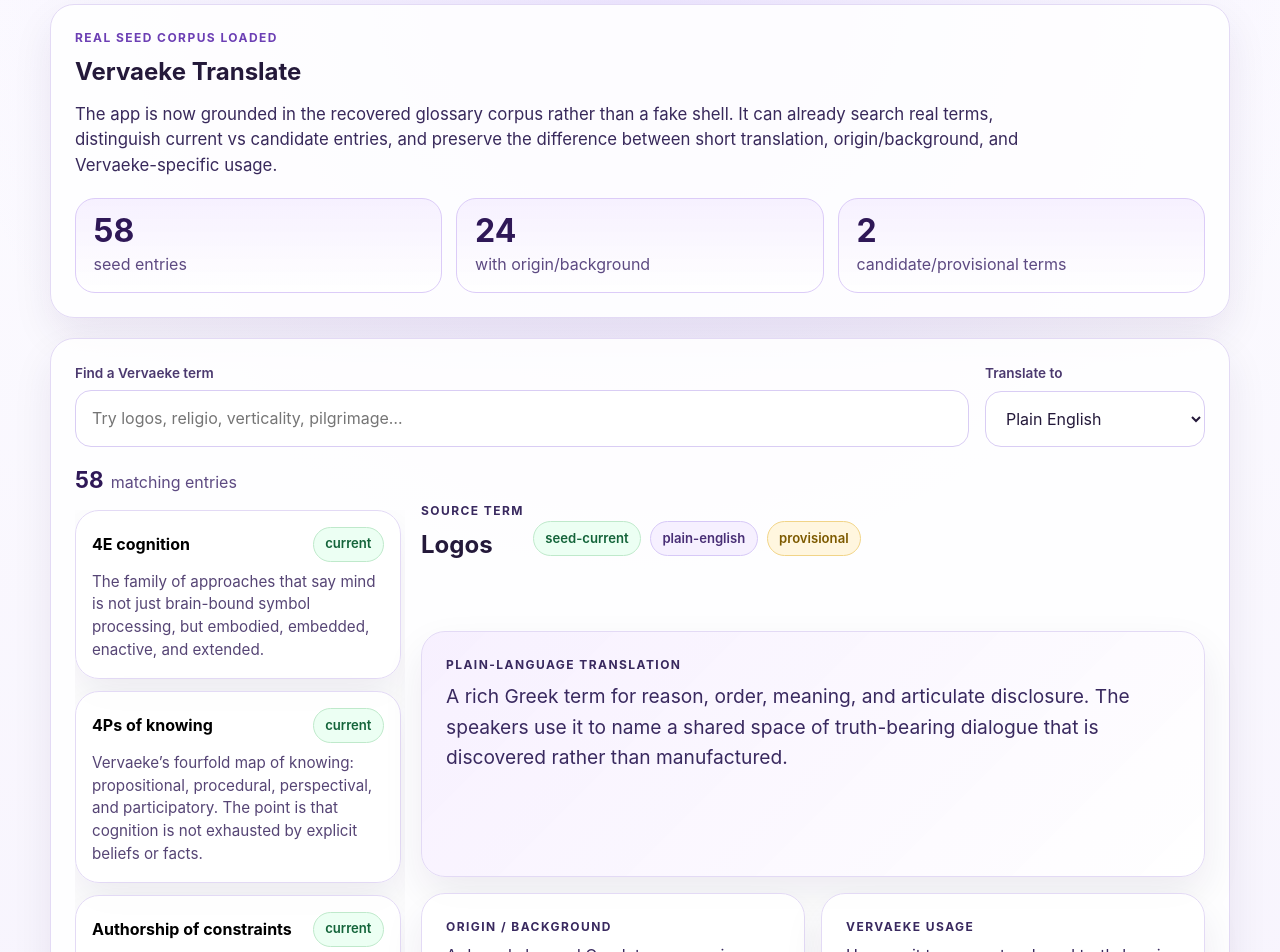
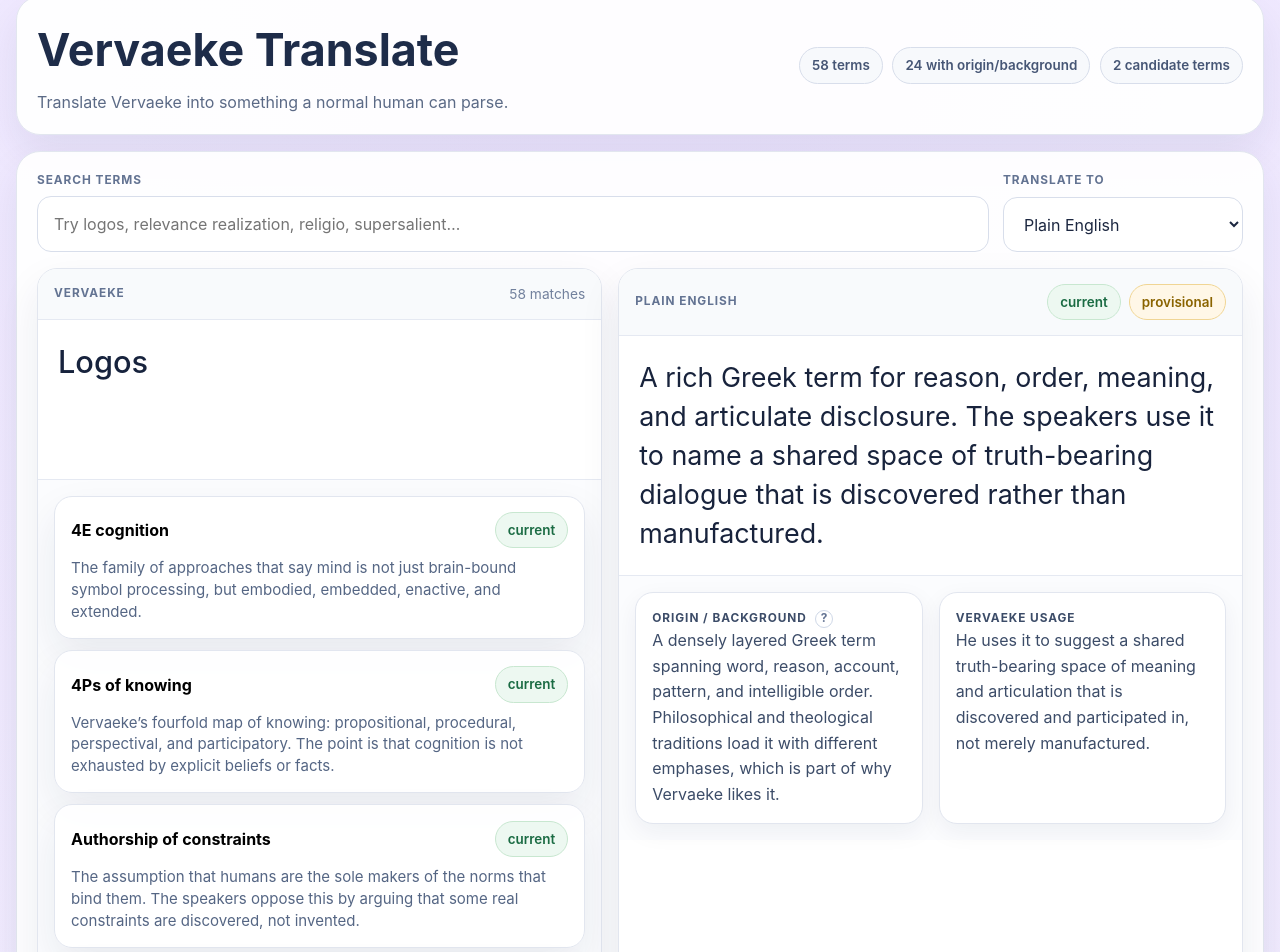
Before and after one commit to djinoz/vervaeke-translate, a React (Vite) app: page / in a window 1280 px wide. Shown: the part 36-988 px from the top of the page. Built offline with nearby package versions, Linux system fonts and the light colour scheme.

Commit message:
feat: redesign translator shell like google translate

```diff
--- a/src/App.css
+++ b/src/App.css
@@ -1,90 +1,81 @@
 .app-shell {
-  width: min(1180px, calc(100% - 2rem));
+  width: min(1280px, calc(100% - 2rem));
   margin: 0 auto;
-  padding: 2.5rem 0 4rem;
-  display: grid;
-  gap: 1.25rem;
-}
-
-.hero-card,
-.card,
-.translation-card,
-.term-button {
-  background: rgba(255, 255, 255, 0.88);
-  border: 1px solid #e3daf5;
-  border-radius: 24px;
-  box-shadow: 0 18px 40px rgba(41, 18, 78, 0.08);
-}
-
-.hero-card,
-.card,
-.translation-card {
-  padding: 1.5rem;
-}
-
-.hero-card {
-  display: grid;
-  gap: 1.25rem;
-}
-
-.eyebrow,
-.panel-label {
-  margin: 0 0 0.45rem;
-  text-transform: uppercase;
-  letter-spacing: 0.12em;
-  font-size: 0.75rem;
-  color: #6c3fb4;
-  font-weight: 700;
-}
-
-.hero-card h1,
-.card h2,
-.translation-header h2 {
-  margin: 0 0 0.75rem;
-}
-
-.lede {
-  margin: 0;
-  max-width: 60rem;
-  font-size: 1.05rem;
-  color: #38295b;
-}
-
-.hero-metrics {
-  display: grid;
-  grid-template-columns: repeat(3, minmax(0, 1fr));
-  gap: 0.9rem;
-}
-
-.hero-metrics article {
-  padding: 1rem 1.1rem;
-  border-radius: 20px;
-  background: linear-gradient(180deg, rgba(246, 240, 255, 0.95), rgba(255, 255, 255, 0.92));
-  border: 1px solid #dcccf8;
-}
-
-.hero-metrics strong {
-  display: block;
-  font-size: 2rem;
-  line-height: 1;
-  color: #2f1857;
-}
-
-.hero-metrics span {
-  display: block;
-  margin-top: 0.35rem;
-  color: #5d4a82;
-}
-
-.translator-shell {
+  padding: 2rem 0 4rem;
   display: grid;
   gap: 1rem;
 }
 
-.translator-toolbar {
+.app-header,
+.translate-card,
+.translate-window,
+.translation-surface,
+.term-button {
+  background: rgba(255, 255, 255, 0.94);
+  border: 1px solid #e2e6ef;
+  box-shadow: 0 18px 42px rgba(27, 42, 74, 0.08);
+}
+
+.app-header,
+.translate-card,
+.translation-surface {
+  border-radius: 24px;
+}
+
+.app-header,
+.translate-card {
+  padding: 1.25rem;
+}
+
+.app-header {
+  display: flex;
+  justify-content: space-between;
+  gap: 1rem;
+  align-items: center;
+}
+
+.app-header h1 {
+  margin: 0;
+  font-size: clamp(2rem, 4vw, 2.8rem);
+  color: #1e2c49;
+}
+
+.header-subtitle {
+  margin: 0.35rem 0 0;
+  color: #5b6a86;
+  font-size: 1rem;
+}
+
+.header-stats {
+  display: flex;
+  gap: 0.6rem;
+  flex-wrap: wrap;
+  justify-content: flex-end;
+}
+
+.header-stats span,
+.badge {
+  display: inline-flex;
+  align-items: center;
+  gap: 0.35rem;
+  padding: 0.45rem 0.75rem;
+  border-radius: 999px;
+  border: 1px solid #d8deeb;
+  background: #f7f9fc;
+  color: #465675;
+  font-size: 0.84rem;
+  font-weight: 600;
+}
+
+.translate-card {
   display: grid;
-  grid-template-columns: minmax(0, 1fr) 220px;
   gap: 1rem;
+}
+
+.translate-toolbar {
+  display: grid;
+  grid-template-columns: minmax(0, 1fr) 240px;
+  gap: 0.9rem;
 }
 
 .toolbar-field {
@@ -92,57 +83,88 @@
   gap: 0.4rem;
 }
 
-.toolbar-field span {
-  font-size: 0.85rem;
-  font-weight: 600;
-  color: #4b396f;
+.toolbar-field span,
+.panel-label,
+.window-label {
+  margin: 0;
+  text-transform: uppercase;
+  letter-spacing: 0.08em;
+  font-size: 0.74rem;
+  color: #637392;
+  font-weight: 700;
 }
 
 .toolbar-field input,
 .toolbar-field select {
   width: 100%;
-  border-radius: 16px;
-  border: 1px solid #d9cdf4;
-  background: rgba(255, 255, 255, 0.98);
+  border-radius: 14px;
+  border: 1px solid #d8deeb;
+  background: #fff;
   padding: 0.95rem 1rem;
   font: inherit;
-  color: #24193a;
+  color: #1c2740;
 }
 
-.translator-grid {
+.translate-windows {
   display: grid;
-  grid-template-columns: 330px minmax(0, 1fr);
+  grid-template-columns: minmax(320px, 0.95fr) minmax(420px, 1.05fr);
   gap: 1rem;
 }
 
-.term-list {
+.translate-window {
+  border-radius: 20px;
+  overflow: hidden;
   display: grid;
-  gap: 0.85rem;
+  grid-template-rows: auto auto 1fr;
+  min-height: 42rem;
 }
 
-.list-meta {
+.window-header {
   display: flex;
-  align-items: baseline;
-  gap: 0.45rem;
-  color: #5d4a82;
+  justify-content: space-between;
+  align-items: center;
+  gap: 0.75rem;
+  padding: 0.9rem 1rem;
+  border-bottom: 1px solid #e5e9f2;
+  background: #f8fafc;
 }
 
-.list-meta strong {
-  font-size: 1.4rem;
-  color: #2f1857;
+.window-meta {
+  color: #72819d;
+  font-size: 0.86rem;
+}
+
+.selected-source-term,
+.translation-surface.primary-surface {
+  min-height: 10rem;
+  display: flex;
+  align-items: flex-start;
+  justify-content: flex-start;
+  padding: 1.4rem 1.25rem;
+  font-size: clamp(1.5rem, 2.4vw, 2.1rem);
+  line-height: 1.3;
+  color: #17233d;
+  background: #fff;
+  border-bottom: 1px solid #e5e9f2;
+}
+
+.selected-source-term {
+  font-weight: 500;
 }
 
 .term-buttons {
   display: grid;
-  gap: 0.75rem;
-  max-height: 58rem;
+  gap: 0.7rem;
+  padding: 1rem;
+  align-content: start;
   overflow: auto;
-  padding-right: 0.25rem;
+  background: #fbfcfe;
 }
 
 .term-button {
   width: 100%;
-  padding: 1rem;
+  padding: 0.95rem 1rem;
+  border-radius: 18px;
   text-align: left;
   cursor: pointer;
   transition: transform 120ms ease, border-color 120ms ease, box-shadow 120ms ease;
@@ -151,17 +173,17 @@
 .term-button:hover,
 .term-button.active {
   transform: translateY(-1px);
-  border-color: #b992fb;
-  box-shadow: 0 16px 28px rgba(83, 43, 145, 0.14);
+  border-color: #adc2ea;
+  box-shadow: 0 12px 24px rgba(38, 72, 133, 0.12);
 }
 
 .term-button-head,
-.translation-header,
-.badge-stack {
+.badge-stack,
+.detail-heading-row {
   display: flex;
-  gap: 0.55rem;
+  align-items: center;
+  gap: 0.5rem;
   flex-wrap: wrap;
-  align-items: center;
 }
 
 .term-button-head {
@@ -171,115 +193,130 @@
 .term-button-copy {
   display: block;
   margin-top: 0.55rem;
-  color: #564575;
-  font-size: 0.95rem;
+  color: #556684;
+  font-size: 0.94rem;
+  line-height: 1.45;
 }
 
-.translation-panel {
-  display: grid;
-  gap: 1rem;
+.result-window {
+  grid-template-rows: auto auto auto 1fr;
+}
+
+.translation-surface {
+  border-radius: 0;
+  box-shadow: none;
+  border: 0;
+  background: #fff;
 }
 
 .translation-copy {
   margin: 0;
-  font-size: 1.2rem;
+  font-size: clamp(1.4rem, 2.1vw, 1.95rem);
+  line-height: 1.45;
+  color: #18233c;
+}
+
+.detail-grid {
+  display: grid;
+  grid-template-columns: repeat(2, minmax(0, 1fr));
+  gap: 1rem;
+  padding: 1rem;
+  background: #fbfcfe;
+}
+
+.detail-surface {
+  border: 1px solid #e2e6ef;
+  border-radius: 18px;
+  box-shadow: 0 8px 24px rgba(21, 38, 68, 0.06);
+  padding: 1rem;
+}
+
+.detail-surface p {
+  margin: 0;
+  color: #3c4c68;
   line-height: 1.6;
 }
 
-.translation-card.accent {
-  background: linear-gradient(135deg, rgba(247, 240, 255, 0.98), rgba(255, 255, 255, 0.95));
+.info-dot {
+  width: 1.15rem;
+  height: 1.15rem;
+  display: inline-flex;
+  align-items: center;
+  justify-content: center;
+  border-radius: 999px;
+  border: 1px solid #cfd8e7;
+  color: #637392;
+  font-size: 0.74rem;
+  font-weight: 700;
+  cursor: help;
+  background: #fff;
 }
 
-.detail-grid,
-.grid.two-up {
-  display: grid;
-  grid-template-columns: repeat(2, minmax(0, 1fr));
-  gap: 1rem;
+.notes-callout {
+  margin: 0 1rem 1rem;
+  padding: 0.85rem 1rem;
+  border-radius: 14px;
+  background: #f5f7fb;
+  border: 1px solid #dfe5f0;
+  color: #51627f;
 }
 
-.translation-card p,
-.card p {
-  margin-top: 0;
-  color: #39295f;
+.empty-state {
+  min-height: 16rem;
+  margin: 1rem;
+  border: 1px dashed #cfd8e7;
+  border-radius: 18px;
+  padding: 1rem;
 }
 
-.translation-card ul,
-.card ul,
-.card ol {
-  margin: 0.75rem 0 0;
-  padding-left: 1.2rem;
-}
-
-.translation-card li + li,
-.card li + li {
-  margin-top: 0.45rem;
-}
-
-.badge,
-.status-list code {
-  display: inline-flex;
-  align-items: center;
-  padding: 0.42rem 0.72rem;
-  border-radius: 999px;
-  border: 1px solid #d7c9f7;
-  font-size: 0.82rem;
-  font-weight: 600;
+.empty-state p {
+  color: #52627f;
+  line-height: 1.6;
 }
 
 .badge.current {
-  background: #ecfff3;
-  border-color: #bfe9cb;
-  color: #14643a;
+  background: #edf8f1;
+  border-color: #c8e7d0;
+  color: #1a6b43;
 }
 
 .badge.candidate,
 .badge.provisional {
-  background: #fff6df;
-  border-color: #f1d488;
-  color: #7d5a00;
+  background: #fff7e7;
+  border-color: #f0d594;
+  color: #8a6400;
 }
 
 .badge.grounded {
-  background: #eef5ff;
-  border-color: #cadbfd;
-  color: #254f9e;
+  background: #eef4ff;
+  border-color: #c9d8fb;
+  color: #2551a2;
 }
 
-.badge.blank,
-.badge.neutral {
-  background: #f6f0ff;
-  color: #492f76;
-}
-
-.status-list {
-  display: flex;
-  flex-wrap: wrap;
-  gap: 0.65rem;
-  margin-top: 1rem;
-}
-
-.notes-callout {
-  margin-bottom: 0;
-  padding: 0.85rem 1rem;
-  border-radius: 16px;
-  background: rgba(244, 236, 255, 0.8);
-}
-
-.checklist-card ol {
-  margin-top: 0.75rem;
+.badge.blank {
+  background: #f4f6fa;
+  color: #5d6f8c;
 }
 
 code {
   font-family: ui-monospace, SFMono-Regular, Menlo, Consolas, monospace;
 }
 
-@media (max-width: 980px) {
-  .translator-grid,
-  .translator-toolbar,
+@media (max-width: 1080px) {
+  .translate-windows,
+  .translate-toolbar,
   .detail-grid,
-  .grid.two-up,
-  .hero-metrics {
+  .app-header {
     grid-template-columns: 1fr;
+    display: grid;
+  }
+
+  .header-stats {
+    justify-content: flex-start;
+  }
+
+  .translate-window {
+    min-height: auto;
   }
 }
 
@@ -289,17 +326,28 @@ code {
     padding-top: 1rem;
   }
 
-  .hero-card,
-  .card,
-  .translation-card,
-  .term-button {
+  .app-header,
+  .translate-card,
+  .translate-window,
+  .term-button,
+  .detail-surface,
+  .empty-state {
     border-radius: 18px;
   }
 
-  .hero-card,
-  .card,
-  .translation-card,
-  .term-button {
-    padding: 1.1rem;
+  .app-header,
+  .translate-card {
+    padding: 1rem;
+  }
+
+  .selected-source-term,
+  .translation-surface.primary-surface {
+    min-height: 8rem;
+    padding: 1rem;
+  }
+
+  .term-buttons,
+  .detail-grid {
+    padding: 0.8rem;
   }
 }
--- a/src/App.tsx
+++ b/src/App.tsx
@@ -4,14 +4,6 @@ import './App.css'
 import { seedCorpusEntries, seedCorpusStats, targetLanguageOptions } from './lib/corpus'
 import { searchCorpus } from './lib/search'
 import type { SeedCorpusEntry } from './types/corpus'
-
-const collectionPlan = [
-  'terms',
-  'translations',
-  'sources',
-  'suggestions',
-  'moderation_events',
-] as const
 
 function pickInitialEntry(entries: SeedCorpusEntry[]): SeedCorpusEntry {
   return entries.find((entry) => entry.slug === 'logos') ?? entries[0]!
@@ -29,47 +21,32 @@ function App() {
 
   return (
     <main className="app-shell">
-      <section className="hero-card">
+      <header className="app-header">
         <div>
-          <p className="eyebrow">Real seed corpus loaded</p>
           <h1>Vervaeke Translate</h1>
-          <p className="lede">
-            The app is now grounded in the recovered glossary corpus rather than a fake shell. It
-            can already search real terms, distinguish current vs candidate entries, and preserve
-            the difference between short translation, origin/background, and Vervaeke-specific
-            usage.
-          </p>
+          <p className="header-subtitle">Translate Vervaeke into something a normal human can parse.</p>
         </div>
 
-        <div className="hero-metrics">
-          <article>
-            <strong>{seedCorpusStats.totalEntries}</strong>
-            <span>seed entries</span>
-          </article>
-          <article>
-            <strong>{seedCorpusStats.entriesWithOrigin}</strong>
-            <span>with origin/background</span>
-          </article>
-          <article>
-            <strong>{seedCorpusStats.candidateEntries}</strong>
-            <span>candidate/provisional terms</span>
-          </article>
+        <div className="header-stats" aria-label="Corpus summary">
+          <span>{seedCorpusStats.totalEntries} terms</span>
+          <span>{seedCorpusStats.entriesWithOrigin} with origin/background</span>
+          <span>{seedCorpusStats.candidateEntries} candidate terms</span>
         </div>
-      </section>
+      </header>
 
-      <section className="translator-shell card">
-        <div className="translator-toolbar">
-          <label className="toolbar-field">
-            <span>Find a Vervaeke term</span>
+      <section className="translate-card">
+        <div className="translate-toolbar">
+          <label className="toolbar-field toolbar-search">
+            <span>Search terms</span>
             <input
               type="search"
               value={query}
               onChange={(event) => setQuery(event.target.value)}
-              placeholder="Try logos, religio, verticality, pilgrimage…"
+              placeholder="Try logos, relevance realization, religio, supersalient…"
             />
           </label>
 
-          <label className="toolbar-field compact">
+          <label className="toolbar-field toolbar-target">
             <span>Translate to</span>
             <select
               value={selectedTargetLanguage}
@@ -84,18 +61,22 @@ function App() {
           </label>
         </div>
 
-        <div className="translator-grid">
-          <aside className="term-list">
-            <div className="list-meta">
-              <strong>{filteredEntries.length}</strong>
-              <span>matching entries</span>
+        <div className="translate-windows">
+          <section className="translate-window source-window" aria-label="Source terms">
+            <div className="window-header">
+              <span className="window-label">Vervaeke</span>
+              <span className="window-meta">{filteredEntries.length} matches</span>
+            </div>
+
+            <div className="selected-source-term">
+              {selectedEntry ? selectedEntry.term : 'No matching term'}
             </div>
 
             <div className="term-buttons">
               {filteredEntries.map((entry) => (
                 <button
                   key={entry.slug}
-                  className={entry.slug === selectedEntry.slug ? 'term-button active' : 'term-button'}
+                  className={entry.slug === selectedEntry?.slug ? 'term-button active' : 'term-button'}
                   onClick={() => setSelectedSlug(entry.slug)}
                   type="button"
                 >
@@ -109,106 +90,81 @@ function App() {
                 </button>
               ))}
             </div>
-          </aside>
+          </section>
 
-          <section className="translation-panel">
+          <section className="translate-window result-window" aria-label="Translation result">
+            <div className="window-header">
+              <span className="window-label">
+                {targetLanguageOptions.find((option) => option.value === selectedTargetLanguage)?.label ??
+                  'Plain English'}
+              </span>
               {selectedEntry ? (
-              <>
-                <header className="translation-header">
-                  <div>
-                    <p className="panel-label">Source term</p>
-                    <h2>{selectedEntry.term}</h2>
-                  </div>
                 <div className="badge-stack">
                   <span className={selectedEntry.status === 'seed-current' ? 'badge current' : 'badge candidate'}>
-                      {selectedEntry.status}
+                    {selectedEntry.status === 'seed-current' ? 'current' : 'candidate'}
                   </span>
-                    <span className="badge neutral">{selectedTargetLanguage}</span>
-                    <span className={selectedEntry.origin_confidence === 'grounded' ? 'badge grounded' : selectedEntry.origin_confidence === 'provisional' ? 'badge provisional' : 'badge blank'}>
+                  <span
+                    className={
+                      selectedEntry.origin_confidence === 'grounded'
+                        ? 'badge grounded'
+                        : selectedEntry.origin_confidence === 'provisional'
+                          ? 'badge provisional'
+                          : 'badge blank'
+                    }
+                  >
                     {selectedEntry.origin_confidence}
                   </span>
                 </div>
-                </header>
+              ) : null}
+            </div>
 
-                <article className="translation-card accent">
-                  <p className="panel-label">Plain-language translation</p>
+            {selectedEntry ? (
+              <>
+                <article className="translation-surface primary-surface">
                   <p className="translation-copy">{selectedEntry.translation}</p>
                 </article>
 
                 <div className="detail-grid">
-                  <article className="translation-card">
+                  <article className="translation-surface detail-surface">
+                    <div className="detail-heading-row">
                       <p className="panel-label">Origin / background</p>
+                      <span
+                        className="info-dot"
+                        title="This explains where the term comes from historically or philosophically, so Vervaeke’s wording doesn’t look like it came out of nowhere."
+                        aria-label="Why origin/background matters"
+                      >
+                        ?
+                      </span>
+                    </div>
                     <p>
                       {selectedEntry.origin_background ||
-                        'Still blank for this seed row. The schema supports it; the content just needs to be tightened later.'}
+                        'Not filled yet for this term. The schema supports it; the explanation just still needs tightening.'}
                     </p>
                   </article>
 
-                  <article className="translation-card">
+                  <article className="translation-surface detail-surface">
                     <p className="panel-label">Vervaeke usage</p>
                     <p>
                       {selectedEntry.vervaeke_usage ||
-                        'Still blank for this row. The app can already preserve the distinction when we have the explanation.'}
+                        'Not filled yet for this term. This space is for how Vervaeke bends, revives, or specializes the term.'}
                     </p>
                   </article>
                 </div>
 
-                <article className="translation-card metadata">
-                  <p className="panel-label">Provenance</p>
-                  <ul>
-                    {selectedEntry.provenance.map((item) => (
-                      <li key={item}>{item}</li>
-                    ))}
-                  </ul>
                 {selectedEntry.notes ? <p className="notes-callout">Note: {selectedEntry.notes}</p> : null}
-                </article>
               </>
             ) : (
-              <article className="translation-card empty-state">
+              <article className="translation-surface empty-state">
                 <p className="panel-label">No matches</p>
                 <p>
                   Nothing matched that search yet. Try a broader term like <code>logos</code>,{' '}
-                  <code>religio</code>, <code>dialogos</code>, or <code>verticality</code>.
+                  <code>religio</code>, <code>participatory</code>, or <code>meaning crisis</code>.
                 </p>
               </article>
             )}
           </section>
         </div>
       </section>
-
-      <section className="grid two-up">
-        <article className="card">
-          <h2>Firestore collection plan</h2>
-          <p>
-            The app should stop pretending a single document can do everything. The seed corpus now
-            maps cleanly onto explicit collections with public reads and server-only mutation paths.
-          </p>
-          <div className="status-list">
-            {collectionPlan.map((collection) => (
-              <code key={collection}>{collection}</code>
-            ))}
-          </div>
-        </article>
-
-        <article className="card">
-          <h2>Why origin/background matters</h2>
-          <p>
-            Many of these terms are retrievals or reinterpretations from Greek, Latin,
-            phenomenology, theology, and cognitive science. Without an origin layer, the app makes
-            Vervaeke look like he simply invented all of them, which is the wrong shape.
-          </p>
-        </article>
-      </section>
-
-      <section className="card checklist-card">
-        <h2>What is real now</h2>
-        <ol>
-          <li>The frontend reads the actual seed corpus from the repo.</li>
-          <li>The translator shell can search and inspect real entries.</li>
-          <li>The Firestore schema has a concrete collection/doc plan.</li>
-          <li>Public vs trusted-write boundaries are documented and encoded in rules.</li>
-        </ol>
-      </section>
     </main>
   )
 }
```
Lines whose indentation alone changed are shown as unchanged.
